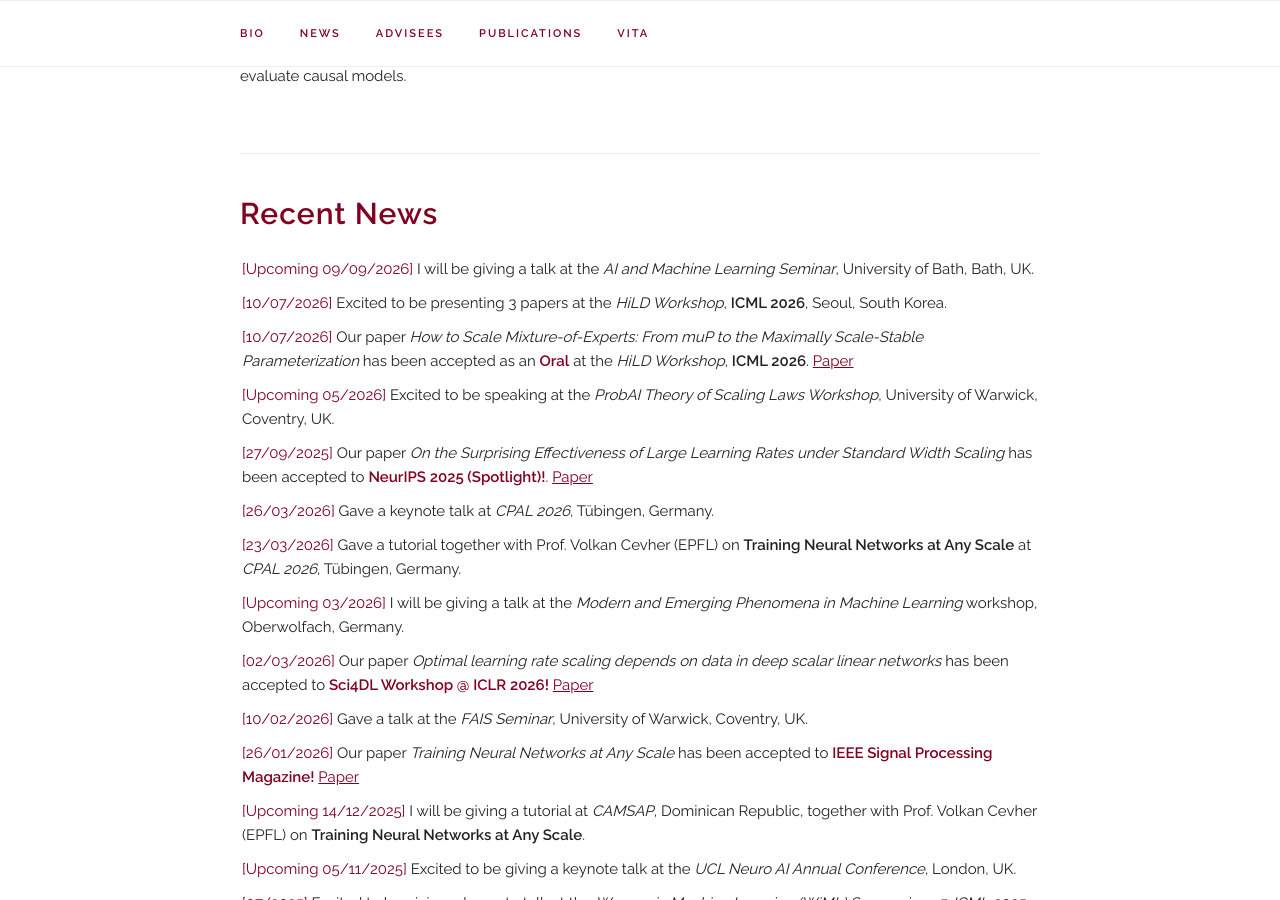
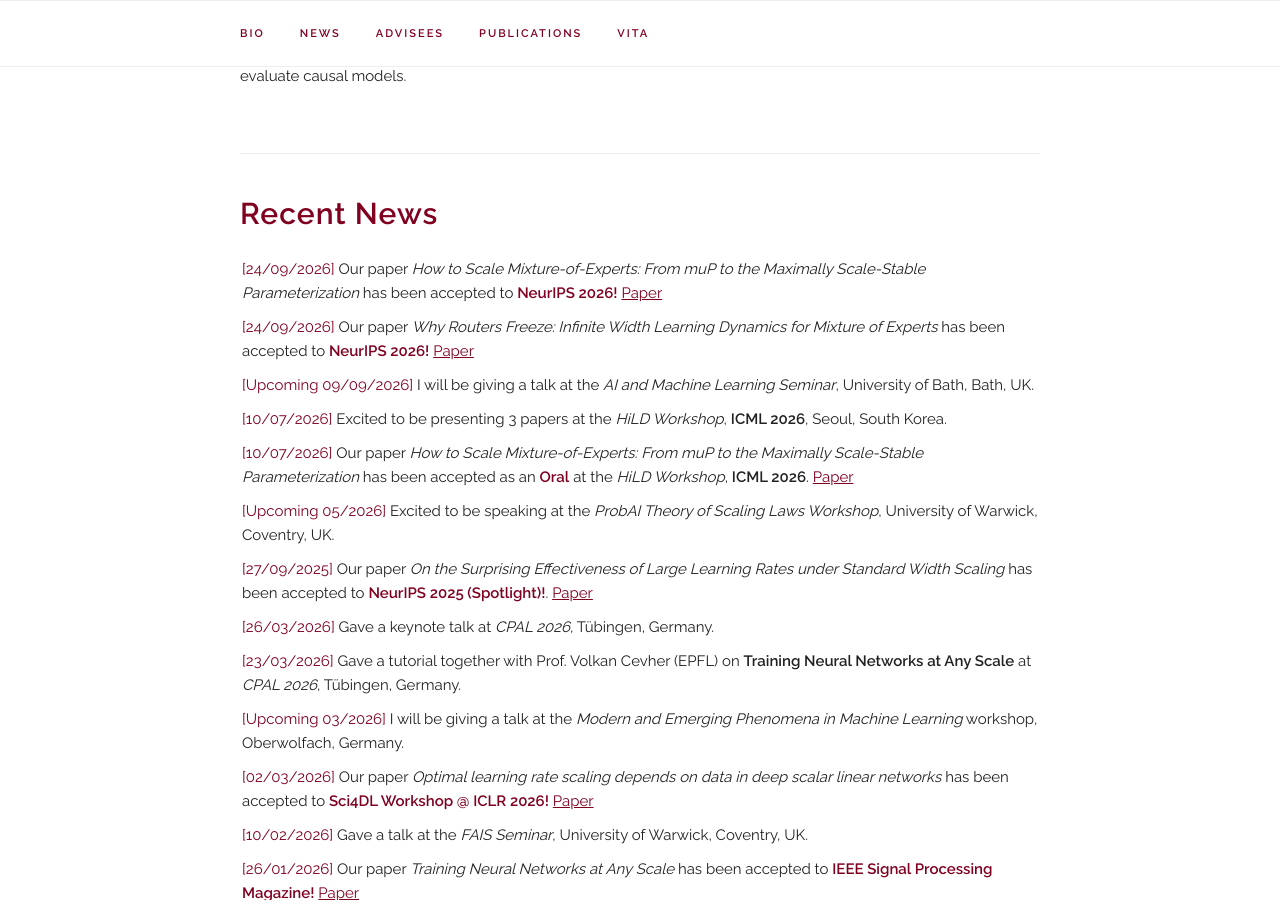
Before and after one commit to leenachennuru/leenacvankadara.com, a Jekyll site: the page built from index.html, in a window 1280 px wide and 900 px high, scrolled down 776 px. Built offline with Jekyll 4.4.1, drawn with Linux system fonts in a browser that asks for light colours; some web fonts are replaced; some of the changed text lies outside the part shown.

Commit message:
Add NeurIPS 2026 acceptances for two MoE papers
Both papers were already listed as ICML HiLD Workshop 2026 entries;
updated their venues and added the corresponding news items.

Co-Authored-By: Claude Opus 5 <noreply@anthropic.com>
Claude-Session: https://claude.ai/code/session_011vsjd9A72gyA4sz9V36PPb

```diff
--- a/_data/publications.yaml
+++ b/_data/publications.yaml
@@ -2,13 +2,13 @@ papers:
 
   - title: "How to Scale Mixture-of-Experts: From muP to the Maximally Scale-Stable Parameterization"
     authors: "<b>Leena C Vankadara</b>, Moritz Haas, Luke Hayward, Sebastian Bordt, Alessandro Breccia"
-    venue: "ICML HiLD Workshop 2026 <b style=color:#800020;>(Oral Presentation)</b>"
+    venue: "NeurIPS 2026 & ICML HiLD Workshop 2026 <b style=color:#800020;>(Oral Presentation)</b>"
     paper_pdf: "https://arxiv.org/abs/2605.14200"
     selected: y
 
   - title: "Why Routers Freeze: Infinite Width Learning Dynamics for Mixture of Experts"
     authors: "Anish Dhir, Volkan Cevher, <b>Leena C Vankadara</b>"
-    venue: "ICML HiLD Workshop 2026"
+    venue: "NeurIPS 2026 & ICML HiLD Workshop 2026"
     paper_pdf: "https://openreview.net/forum?id=AhwB471ARJ"
     selected: y
 
--- a/index.html
+++ b/index.html
@@ -54,6 +54,14 @@ title: Home
   <h4 style="color: #800020; font-weight: bold; margin-top: 0;">Recent News</h4>
   <!-- <p> Scroll for older news </p> -->
   <UL style="list-style-type: none; padding: 2px; overflow-y: hidden; height:auto;">
+
+
+    <li> <span style="color: #800020;">[24/09/2026]</span>
+      Our paper <i>How to Scale Mixture-of-Experts: From muP to the Maximally Scale-Stable Parameterization</i> has been accepted to <b style="color: #800020;">NeurIPS 2026!</b> <a style="color: #800020;" href="https://arxiv.org/abs/2605.14200" target="_blank">Paper</a></li>
+
+
+    <li> <span style="color: #800020;">[24/09/2026]</span>
+      Our paper <i>Why Routers Freeze: Infinite Width Learning Dynamics for Mixture of Experts</i> has been accepted to <b style="color: #800020;">NeurIPS 2026!</b> <a style="color: #800020;" href="https://openreview.net/forum?id=AhwB471ARJ" target="_blank">Paper</a></li>
 
 
     <li> <span style="color: #800020;">[Upcoming 09/09/2026]</span>
```
